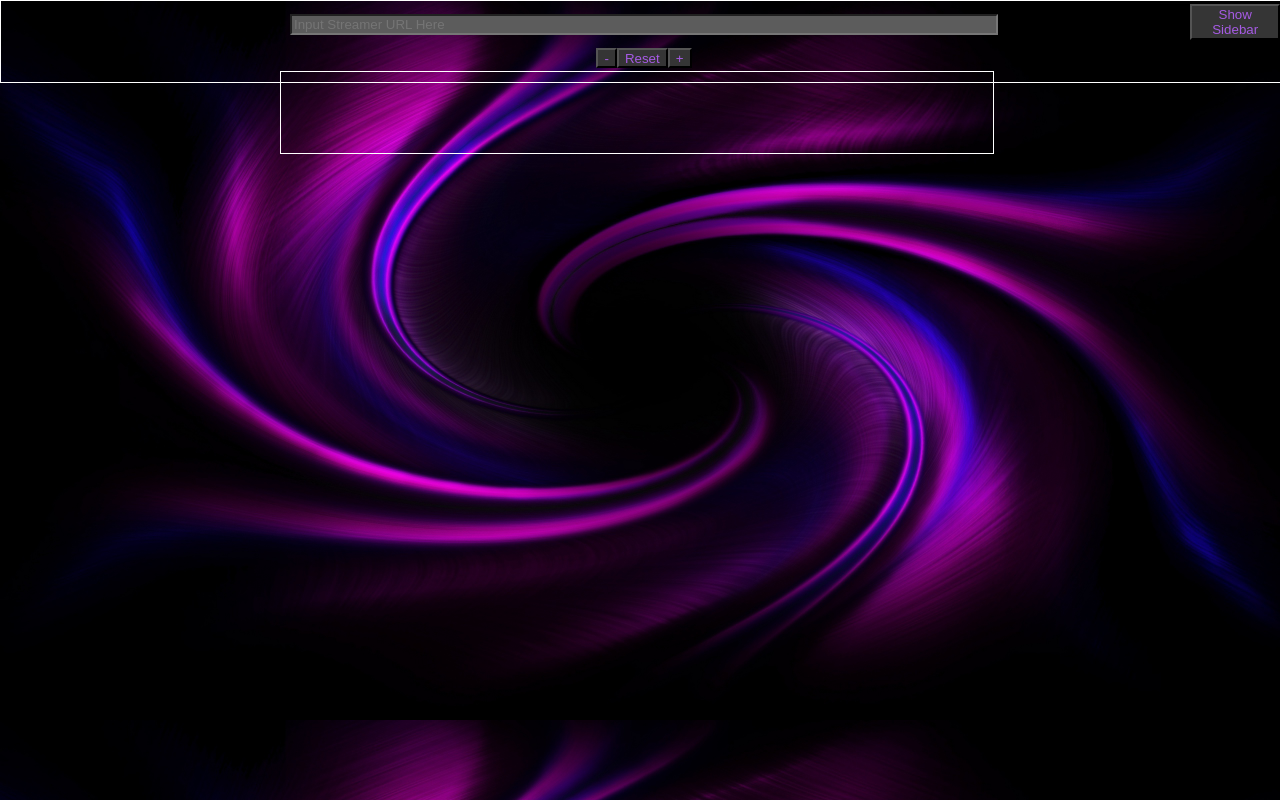
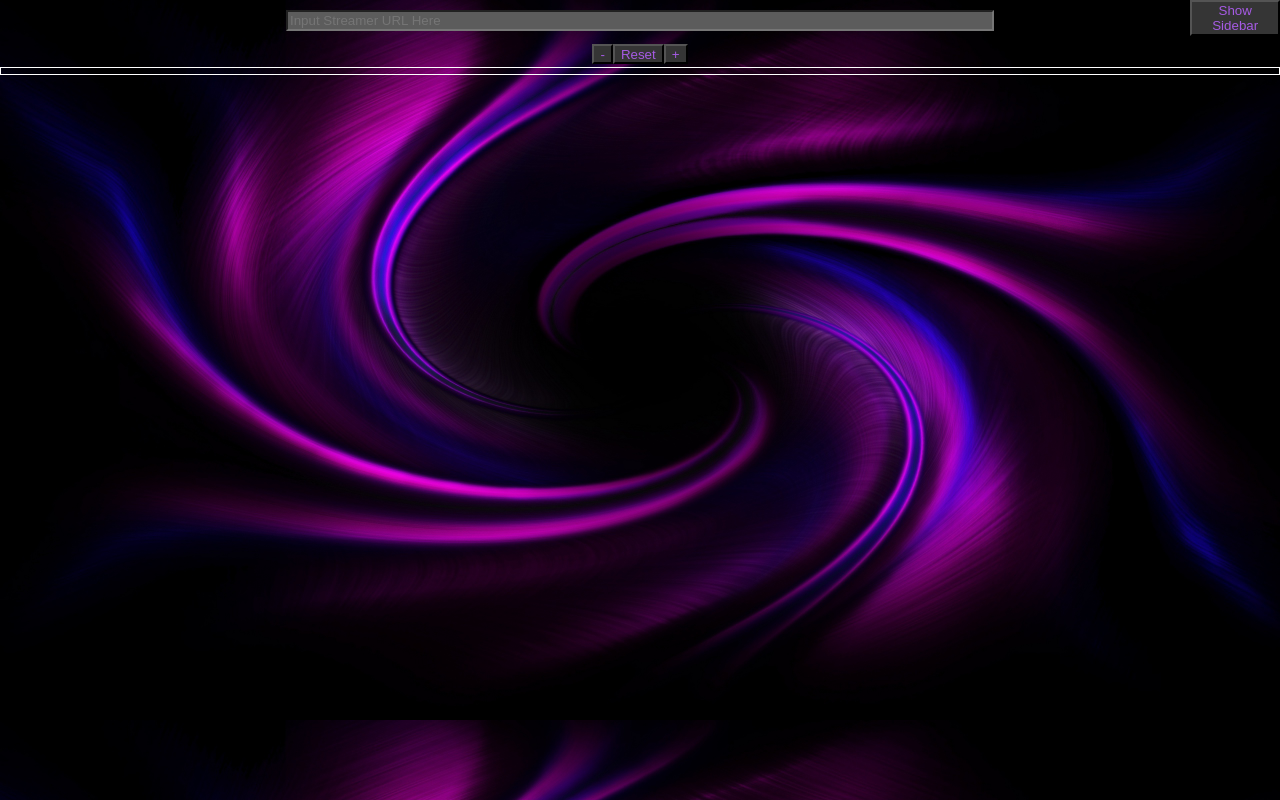
Before and after one commit to jnzhang622/MultiStreamViewer, a React (Create React App) app: page / in a window 1280 px wide. Built offline with nearby package versions, Linux system fonts and the light colour scheme; data requests are answered from the project's data file.

Commit message:
player auto resize test

```diff
--- a/src/App.css
+++ b/src/App.css
@@ -3,22 +3,9 @@ body{
   color: white;
   background-size: 100% ;
 }
-.fullScreen{
-  height: auto;
-  width: 100%;
-  justify-content: center;
-  display: flex;
-  flex-wrap: wrap;
-  padding: 3px;
-  border-color: white;
-  border-style: solid;
-  border-width: 1px;
-}
 .vidCont{
   display: flex;
   flex-direction: row;
-  width: 33%;
-  height: auto;
 }
 
 .streamerBar{
@@ -114,8 +101,6 @@ body{
   display: flex;
   flex-wrap: wrap;
   padding: 2px;
-  width: 100%;
-  height: 100%
 }
 
 .playerContainer{
@@ -123,8 +108,6 @@ body{
   display: flex;
   flex-wrap: wrap;
   padding: 3px;
-  width: 97%;
-  height: 100%;
   border-color: white;
   border-style: solid;
   border-width: 1px;
--- a/src/App.js
+++ b/src/App.js
@@ -64,7 +64,7 @@ class App extends React.Component {
 
   render(){
     return (
-      <div className="fullScreen">
+      <div>
         <div className={this.state.hideBar ? "hiddenSideBar" : "shownSidebarDiv"}>
             <div >
               <button className="showBarButton" onClick={this.showHideBar}>{this.state.hideBar ? "Show Sidebar" : "Hide Sidebar"}</button>
```
